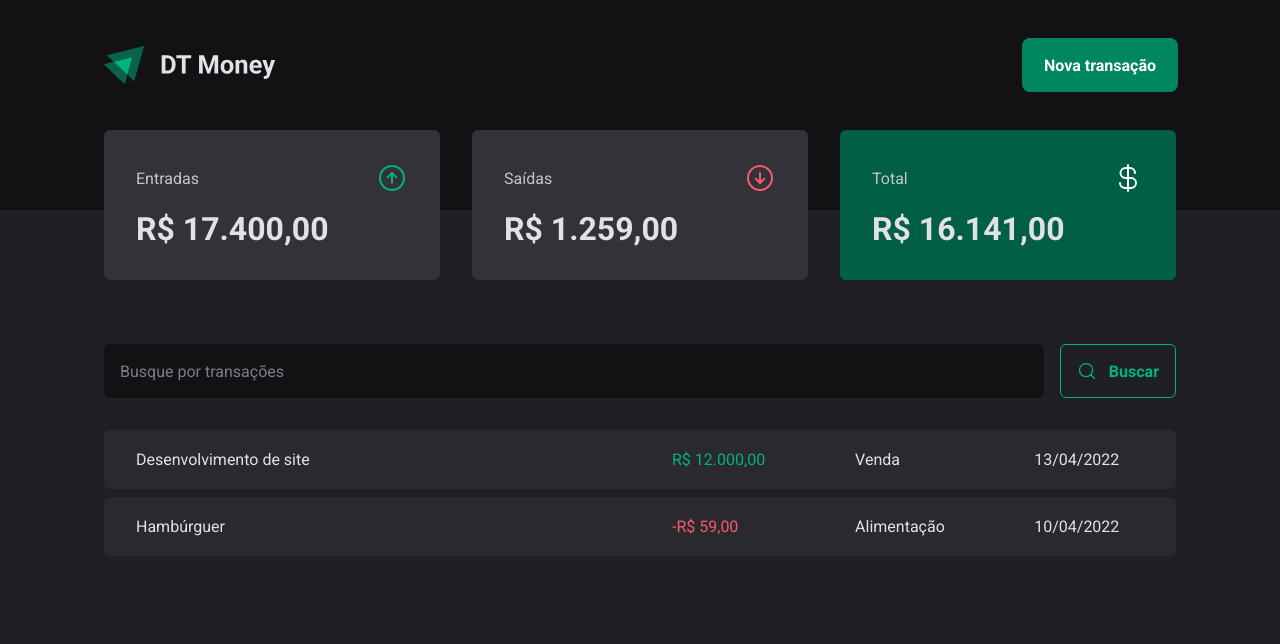
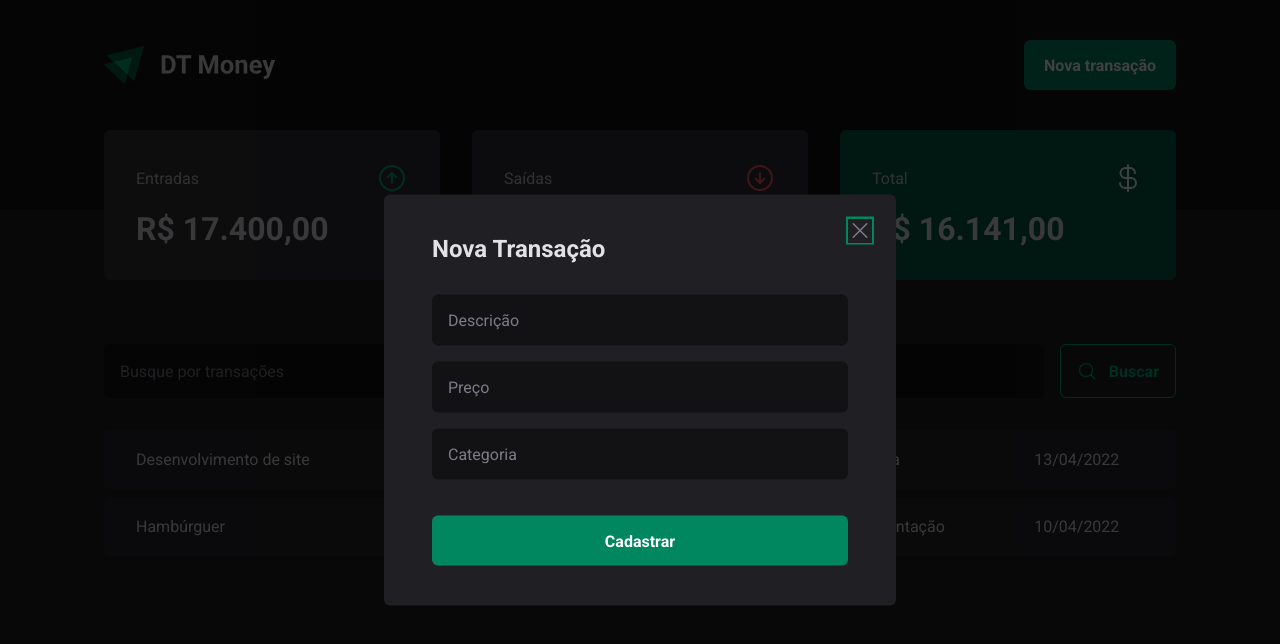
Before and after one commit to WD-GabrielKenji/Ignite-DtMoney2.0, a React (Vite) app: page / in a window 1280 px wide. Both pictures are taken after a click on the button "Nova transação". Shown: the top 644 px of the page. Built offline with nearby package versions, Linux system fonts and the light colour scheme.

Commit message:
:sparkles: feat: Modal de nova transação

```diff
--- a/package.json
+++ b/package.json
@@ -9,6 +9,7 @@
     "preview": "vite preview"
   },
   "dependencies": {
+    "@radix-ui/react-dialog": "^1.0.3",
     "phosphor-react": "^1.4.1",
     "react": "^18.2.0",
     "react-dom": "^18.2.0",
--- a/src/Components/Header/index.tsx
+++ b/src/Components/Header/index.tsx
@@ -1,6 +1,9 @@
-import { HeaderContainer, HeaderContent, NewTransactionButton } from './styles'
+import * as Dialog from '@radix-ui/react-dialog';
+
+import { NewTransactionModal } from '../NewTransactionModal';
 
 import logoImg from '../../assets/logo.svg'
+import { HeaderContainer, HeaderContent, NewTransactionButton } from './styles'
 
 export function Header() {
   return (
@@ -8,7 +11,13 @@
       <HeaderContent>
         <img src={logoImg} alt="" />
 
-        <NewTransactionButton>Nova transação</NewTransactionButton>
+        <Dialog.Root>
+          <Dialog.Trigger asChild>
+            <NewTransactionButton>Nova transação</NewTransactionButton>
+          </Dialog.Trigger>
+
+          <NewTransactionModal />
+        </Dialog.Root>
       </HeaderContent>
     </HeaderContainer>
   )
--- /dev/null
+++ b/src/Components/NewTransactionModal/index.tsx
@@ -0,0 +1,30 @@
+import * as Dialog from '@radix-ui/react-dialog';
+
+import { X } from "phosphor-react";
+import { CloseButton, Content, Overlay } from './styles';
+
+export function NewTransactionModal() {
+  return (
+    <Dialog.Portal>
+      <Overlay />
+
+      <Content>
+        <CloseButton>
+          <X size={24} />
+        </CloseButton>
+
+        <Dialog.Title>Nova Transação</Dialog.Title>
+
+        <form>
+          <input type="text" placeholder="Descrição" required />
+          <input type="number" placeholder="Preço" required />
+          <input type="text" placeholder="Categoria" required />
+
+          <button type="submit">
+            Cadastrar
+          </button>
+        </form>
+      </Content>
+    </Dialog.Portal>
+  );
+}
--- /dev/null
+++ b/src/Components/NewTransactionModal/styles.ts
@@ -0,0 +1,63 @@
+import styled from "styled-components";
+import * as Dialog from '@radix-ui/react-dialog';
+
+export const Overlay = styled(Dialog.Overlay)`
+  position: fixed;
+  width: 100vw;
+  height: 100vh;
+  inset: 0;
+  background: rgba(0, 0, 0, 0.75);
+`;
+
+export const Content = styled(Dialog.Content)`
+  position: fixed;
+  min-width: 32rem;
+  top: 50%;
+  left: 50%;
+  padding: 2.5rem 3rem;
+  border-radius: 6px;
+  background: ${props => props.theme["gray-800"]};
+  transform: translate(-50%, -50%);
+  form {
+    display: flex;
+    flex-direction: column;
+    margin-top: 2rem;
+    gap: 1rem;
+    input {
+      padding: 1rem;
+      border: 0;
+      border-radius: 6px;
+      background: ${props => props.theme["gray-900"]};
+      color: ${props => props.theme["gray-300"]};
+      &::placeholder {
+        color: ${props => props.theme["gray-500"]};
+      }
+    }
+    button[type="submit"] {
+      height: 50px;
+      margin-top: 1.25rem;
+      padding: 0 1.25rem;
+      border: 0;
+      border-radius: 6px;
+      background: ${props => props.theme["green-500"]};
+      color: ${props => props.theme.white};
+      font-weight: bold;
+      cursor: pointer;
+      &:hover {
+        background: ${props => props.theme["green-700"]};
+        transition: background-color 0.2s;
+      }
+    }
+  }
+`;
+
+export const CloseButton = styled(Dialog.Close)`
+  position: absolute;
+  top: 1.5rem;
+  right: 1.5rem;
+  border: 0;
+  background: transparent;
+  color: ${props => props.theme["gray-500"]};
+  line-height: 0;
+  cursor: pointer;
+`;
```
Also changed, not shown: 1 other file (tests, documents, lock files or other folders).
